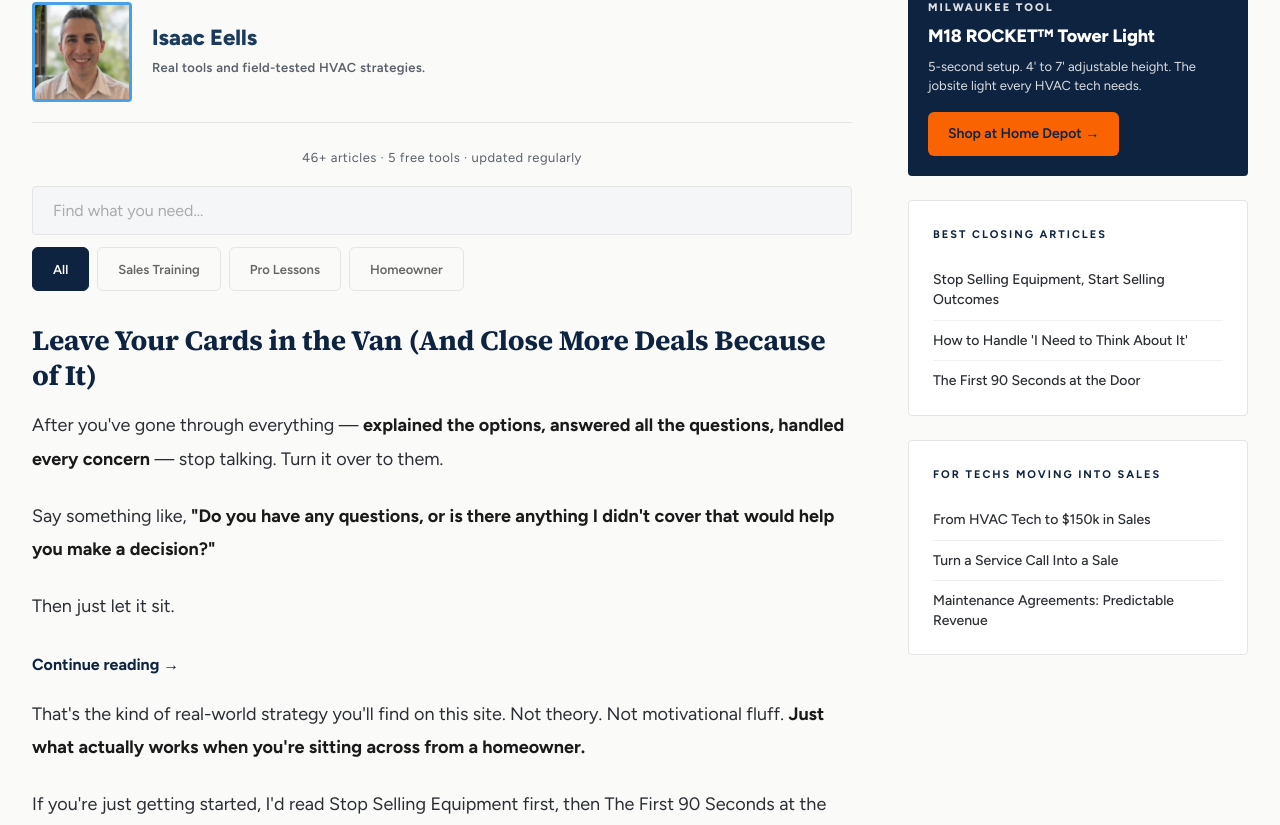
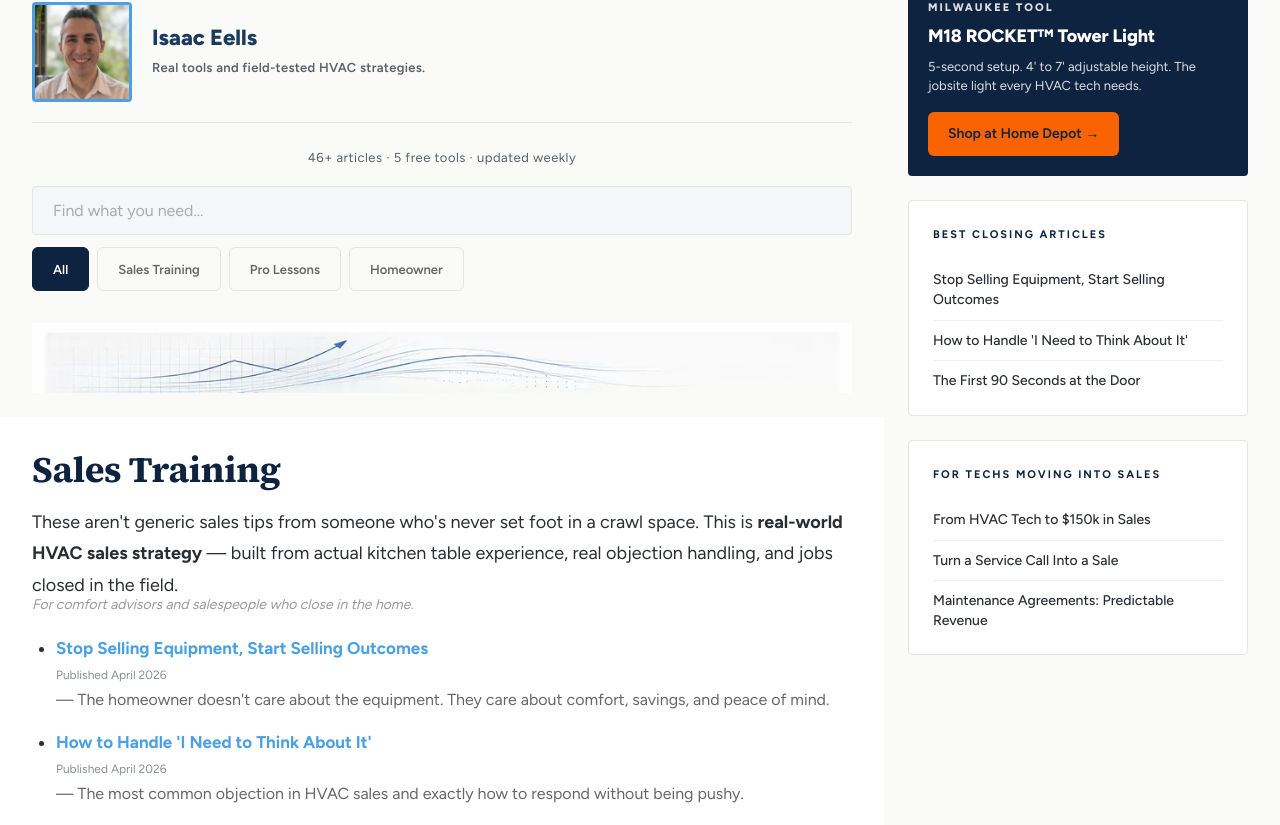
Before and after one commit to Ishack94/HVAC-sales-master, a React (Vite) app: page / in a window 1280 px wide. Shown: the part 775-1600 px from the top of the page. Built offline with nearby package versions, Linux system fonts and the light colour scheme.

Commit message:
improve homepage trust signal, remove orphaned featured section, improve SEO title

```diff
--- a/index.html
+++ b/index.html
@@ -14,7 +14,7 @@
     <meta name="google-site-verification" content="EtDnXFW_rAh9UeumbkPwOtdyU97ekHXLj0oxmdMJJ3Y" />
 
     <!-- Primary meta -->
-    <title>HVAC Sales Master — Sell Smarter. Master Your Craft.</title>
+    <title>HVAC Sales Training & Free Tools | HVAC Sales Master</title>
 
     <!-- Open Graph -->
     <meta property="og:image" content="https://www.hvacsalesmaster.com/og-image.png" />
--- a/src/pages/Home.jsx
+++ b/src/pages/Home.jsx
@@ -66,7 +66,6 @@ export default function Home() {
   const [message, setMessage] = useState('')
   const [search, setSearch] = useState('')
   const [activeCategory, setActiveCategory] = useState('all')
-  const [previewExpanded, setPreviewExpanded] = useState(false)
   const searchTimerRef = useRef(null)
 
   // Scroll reveal
@@ -161,10 +160,10 @@ export default function Home() {
   return (
     <>
       <Helmet>
-        <title>HVAC Sales Master — Sell Smarter. Master Your Craft.</title>
+        <title>HVAC Sales Training & Free Tools | HVAC Sales Master</title>
         <meta name="description" content="Free HVAC sales training, calculators, and troubleshooting tools built from real field experience. No fluff — just what actually works." />
         <link rel="canonical" href={canonicalUrl} />
-        <meta property="og:title" content="HVAC Sales Master — Sell Smarter. Master Your Craft." />
+        <meta property="og:title" content="HVAC Sales Training & Free Tools | HVAC Sales Master" />
         <meta property="og:description" content="Free HVAC sales training, calculators, and troubleshooting tools built from real field experience. No fluff — just what actually works." />
         <meta property="og:url" content={canonicalUrl} />
         <meta property="og:type" content="website" />
@@ -216,7 +215,7 @@ export default function Home() {
           </div>
 
           {/* Trust signal */}
-          <p className={styles.trustSignal}>46+ articles · 5 free tools · updated regularly</p>
+          <p className={styles.trustSignal}>46+ articles · 5 free tools · updated weekly</p>
 
           {/* Search + Filter */}
           <div className={styles.searchArea}>
@@ -240,34 +239,6 @@ export default function Home() {
               ))}
             </div>
           </div>
-
-          {/* Body content — always visible intro */}
-          {!isFiltering && (
-            <div className={`${styles.body} reveal`}>
-              <h2>Leave Your Cards in the Van (And Close More Deals Because of It)</h2>
-              <p>After you've gone through everything — <strong>explained the options, answered all the questions, handled every concern</strong> — stop talking. Turn it over to them.</p>
-              <p>Say something like, <strong>"Do you have any questions, or is there anything I didn't cover that would help you make a decision?"</strong></p>
-              <p>Then just let it sit.</p>
-              {!previewExpanded && (
-                <button type="button" className={styles.continueReading} onClick={() => setPreviewExpanded(true)}>
-                  Continue reading →
-                </button>
-              )}
-              {previewExpanded && (
-                <>
-                  <p>I'm totally comfortable with the silence. That's usually when they're actually thinking things through. Most comfort advisors panic in the quiet and start rambling about features nobody asked about. That's where you lose them.</p>
-                  <p>If it starts to drag on a bit, I'll give them some space. I'll say, <strong>"Hey, I'm going to run out to my truck and grab my card real quick — take your time looking this over."</strong></p>
-                  <p>That little break changes everything.</p>
-                  <p>It gives them a chance to talk privately, make a quick call, or just think without you hovering. A lot of times, when I come back in, they're either ready to move forward or they've got a real question to go over — not an excuse to stall.</p>
-                  <p>The close doesn't happen because you pushed harder. It happens because <strong>you gave them the space to decide</strong>.</p>
-                  <blockquote>The best closers aren't the ones who talk the most. They're the ones who know when to stop.</blockquote>
-                </>
-              )}
-              <p>That's the kind of real-world strategy you'll find on this site. Not theory. Not motivational fluff. <strong>Just what actually works when you're sitting across from a homeowner.</strong></p>
-              <p>If you're just getting started, I'd read <Link to="/sales/stop-selling-equipment-start-selling-outcomes" onClick={() => trackEvent('start_here_click', { article_title: 'Stop Selling Equipment' })}>Stop Selling Equipment</Link> first, then <Link to="/sales/first-90-seconds-at-the-door" onClick={() => trackEvent('start_here_click', { article_title: 'First 90 Seconds' })}>The First 90 Seconds at the Door</Link>. Everything else builds from there.</p>
-            </div>
-          )}
-
 
           {/* No results */}
           {noResults && (
```
